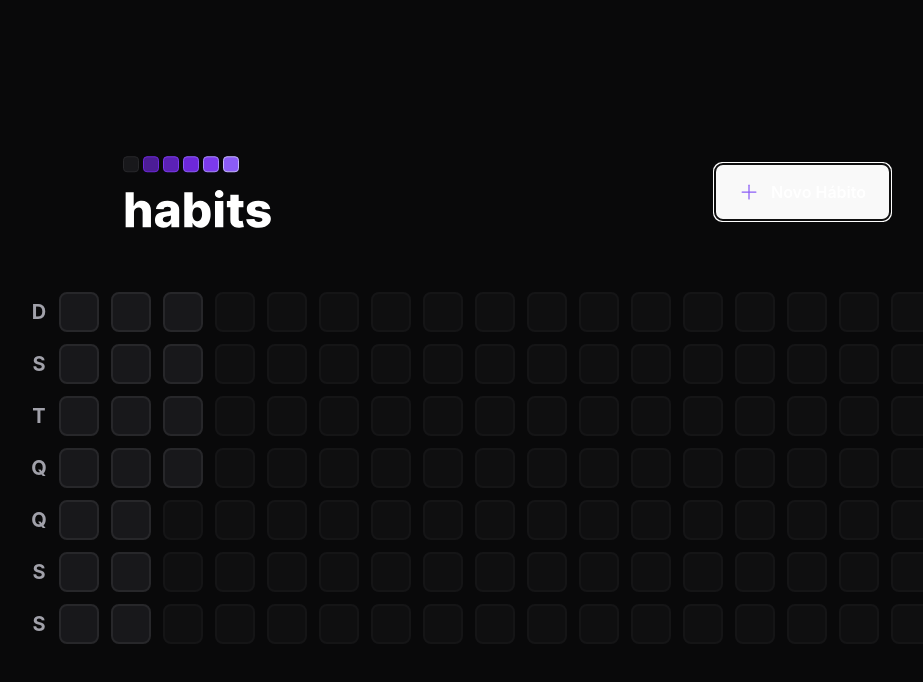
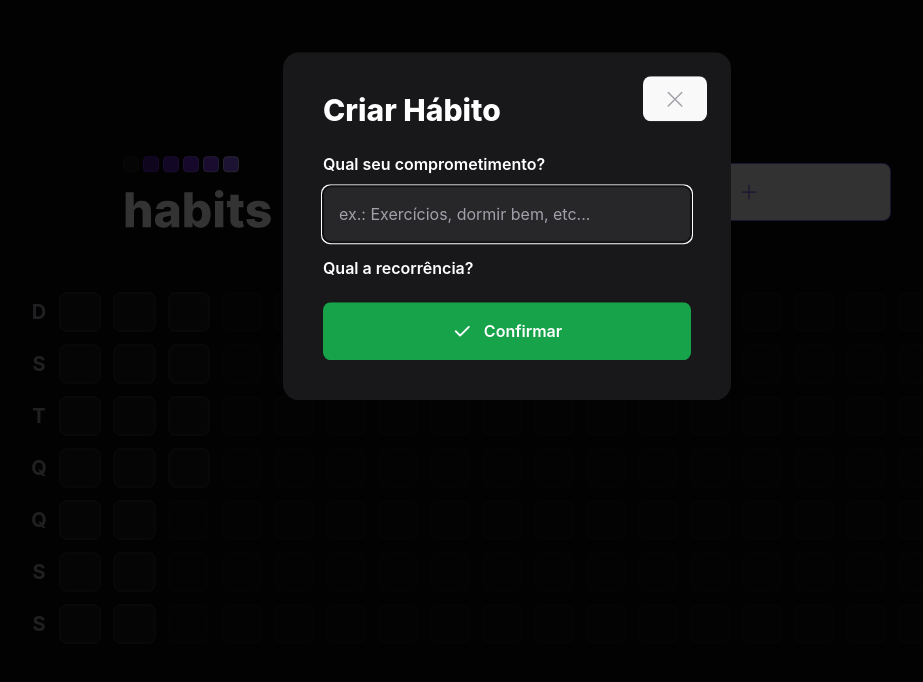
Before and after one commit to viezzer/habitos, a React (Vite) app in the folder web/: page / in a window 1280 px wide. Both pictures are taken after a click on the button "Novo Hábito". Shown: the top 682 px of the page, without its empty margins (133-1056 px from the left). Built offline with nearby package versions, Linux system fonts and the light colour scheme.

Commit message:
criado novos componentes

```diff
--- a/web/package.json
+++ b/web/package.json
@@ -9,6 +9,9 @@
     "preview": "vite preview"
   },
   "dependencies": {
+    "@radix-ui/react-dialog": "^1.0.2",
+    "@radix-ui/react-popover": "^1.0.3",
+    "clsx": "^1.2.1",
     "dayjs": "^1.11.7",
     "phosphor-react": "^1.4.1",
     "react": "^18.2.0",
--- a/web/src/components/HabitDay.tsx
+++ b/web/src/components/HabitDay.tsx
@@ -1,9 +1,38 @@
-// interface HabitDayProps {
-//     completed: number
-// }
+import * as Popover from '@radix-ui/react-popover';
+import clsx from 'clsx';
+import { ProgressBar } from './ProgressBar';
 
-export function HabitDay() {
+interface HabitDayProps {
+    completed: number
+    amount: number
+}
+
+export function HabitDay({completed, amount}: HabitDayProps) {
+    const completedPercentage = Math.round((completed / amount) * 100)
+
     return (
-        <div className="w-10 h-10 bg-zinc-900 border-2 border-zinc-800 rounded-lg"></div>
+        <Popover.Root>
+            <Popover.Trigger
+                className={clsx('w-10 h-10 bg-zinc-900 border-2 border-zinc-800 rounded-lg', {
+                    'bg-zinc-900 border-zinc-800': completedPercentage === 0,
+                    'bg-violet-900 border-violet-500': completedPercentage > 0 && completedPercentage < 20,
+                    'bg-violet-800 border-violet-500': completedPercentage >= 20 && completedPercentage < 40,
+                    'bg-violet-700 border-violet-500': completedPercentage >= 40 && completedPercentage < 60,
+                    'bg-violet-600 border-violet-500': completedPercentage >= 60 && completedPercentage < 80,
+                    'bg-violet-500 border-violet-400': completedPercentage >= 80,
+                })}
+            />
+
+            <Popover.Portal>
+                <Popover.Content className='min-w-[320px] p-6 rounded-2xl bg-zinc-900 flex flex-col'>
+                    <span className='font-semibold text-zinc-400'>terça-feira</span>
+                    <span className='mt-1 font-extrabold leading-tight text-3xl'>17/01</span>
+
+                    <ProgressBar progress={completedPercentage}/>
+
+                    <Popover.Arrow height={8} width={16} className="fill-zinc-900"/>
+                </Popover.Content>
+            </Popover.Portal>
+        </Popover.Root>
     )
 }
--- a/web/src/components/Header.tsx
+++ b/web/src/components/Header.tsx
@@ -1,17 +1,38 @@
-import { Plus } from 'phosphor-react'
+import { Plus, X } from 'phosphor-react'
+import * as Dialog from '@radix-ui/react-dialog';
+import { useState } from 'react'
 import logoImage from '../assets/logo.svg'
+import { NewHabitForm } from './NewHabitForm';
 
 export function Header() {
   return (
     <div className="w-full max-w-3xl mx-auto flex items-center justify-between">
       <img src={logoImage} alt="Habits" />
 
-          <button
+      <Dialog.Root>
+        <Dialog.Trigger
           type='button'
           className='border border-violet-500 font-semibold rounded-lg px-6 py-4 flex items-center gap-3 hover:border-violet-300'
         >
           <Plus size={20} className="text-violet-500"/> Novo Hábito
-          </button>
+        </Dialog.Trigger>
+
+        <Dialog.Portal>
+          <Dialog.Overlay className="w-sceen h-screen bg-black/80 fixed inset-0"/>
+
+          <Dialog.Content className="absolute p-10 bg-zinc-900 rounded-2xl w-full max-w-md top 1/2 left-1/2 -translate-x-1/2 -translate-y-1/2">
+            <Dialog.Close className='absolute right-6 top-6 text-zinc-400 hover:text-zinc-200'>
+              <X size={24} aria-label="Fechar" />
+            </Dialog.Close>
+
+            <Dialog.Title className='text-3xl leading-tight font-extrabold'>
+              Criar Hábito
+            </Dialog.Title>
+
+            <NewHabitForm />
+          </Dialog.Content>
+        </Dialog.Portal>
+      </Dialog.Root>
     </div>
   )
 }
--- /dev/null
+++ b/web/src/components/NewHabitForm.tsx
@@ -0,0 +1,29 @@
+import { Check } from "phosphor-react";
+import * as Popover from '@radix-ui/react-popover';
+
+export function NewHabitForm() {
+  return (
+    <form className="w-full flex flex-col mt-6">
+      <label htmlFor="title" className="font-semibold leading-tight">
+        Qual seu comprometimento?
+      </label>
+
+      <input
+        type="text"
+        id="title"
+        placeholder="ex.: Exercícios, dormir bem, etc..."
+        className="p-4 rounded-lg mt-3 bg-zinc-800 text-white placeholder:text-zinc-400"
+        autoFocus
+      />
+
+      <label htmlFor="" className="font-semibold leading-tight mt-4">
+        Qual a recorrência?
+      </label>
+
+      <button type="submit" className="mt-6 rounded-lg p-4 flex items-center justify-center gap-3 font-semibold bg-green-600 hover:bg-green-500">
+        <Check size={20} weight="bold" />
+        Confirmar
+      </button>
+    </form>
+  )
+}
--- /dev/null
+++ b/web/src/components/ProgressBar.tsx
@@ -0,0 +1,21 @@
+interface ProgressBarProps {
+    progress: number
+}
+
+export function ProgressBar(props: ProgressBarProps) {
+    const progressStyles = {
+        width: `${props.progress}%`
+    }
+
+    return (
+        <div className='h-3 rounded-xl bg-zinc-700 w-full mt-4'>
+            <div
+                role="progressbar"
+                aria-label="Progresso de hábitos completados nesse dia"
+                aria-valuenow={75}
+                className='h-3 rounded-xl bg-violet-600 '
+                style={progressStyles}
+            />
+        </div>
+    )
+}
--- a/web/src/components/SummaryTable.tsx
+++ b/web/src/components/SummaryTable.tsx
@@ -25,15 +25,15 @@
 
             <div className="grid grid-rows-7 grid-flow-col gap-3">
                 {summaryDates.map(date => {
-                    return (
-                        <HabitDay key={date.toString()} />
-                    )
+                    return <HabitDay
+                            key={date.toString()}
+                            amount={5}
+                            completed={Math.random()*5}
+                    />
                 })}
 
                 {amountOfDaysToFill > 0 && Array.from({length: amountOfDaysToFill}).map((_, i) => {
-                    return (
-                        <div key={i} className="w-10 h-10 bg-zinc-900 border-2 border-zinc-800 rounded-lg opacity-40 cursosr-not-allowed"/>
-                    )
+                    return <div key={i} className="w-10 h-10 bg-zinc-900 border-2 border-zinc-800 rounded-lg opacity-40 cursosr-not-allowed"/>
                 })}
             </div>
         </div>
```
Also changed, not shown: 1 other file (tests, documents, lock files or other folders). Lines whose indentation alone changed are shown as unchanged.
